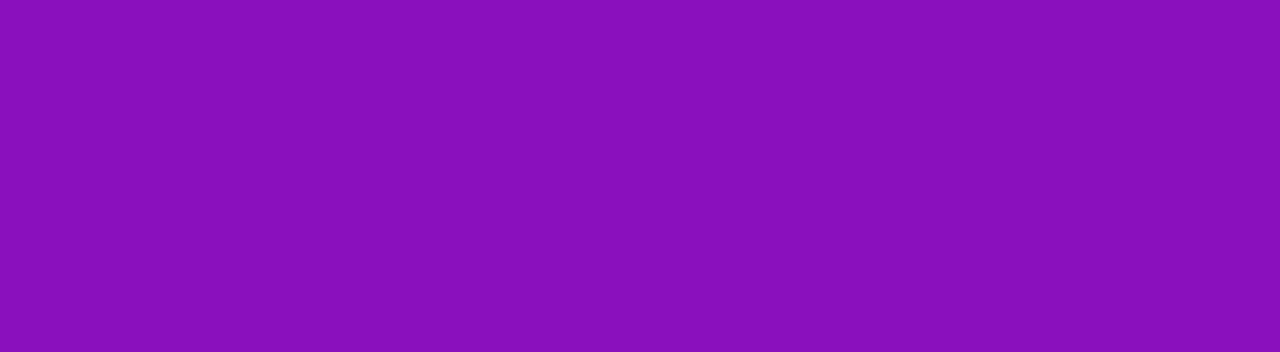
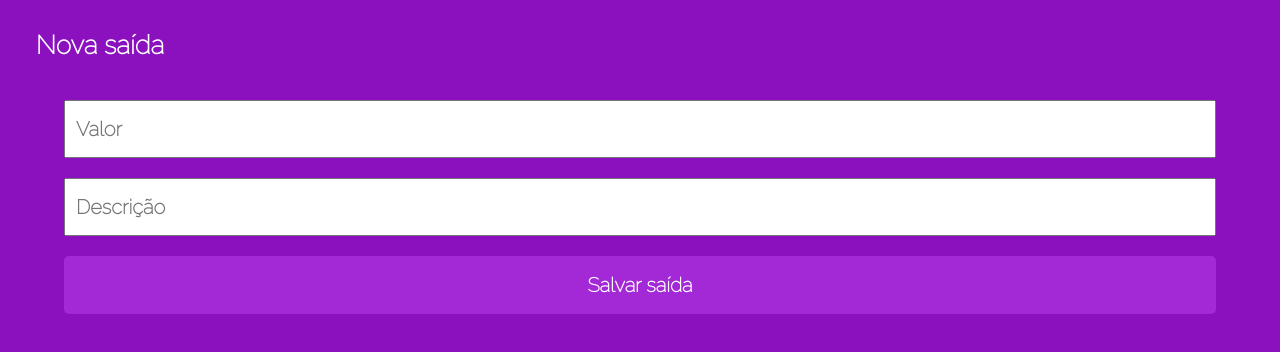
Before and after one commit to felipereismonteiro/myWallet-front, a React (Create React App) app: page /newExit in a window 1280 px wide. Before the commit this address had no page. Shown: the top 352 px of the page. Built offline with nearby package versions, Linux system fonts and the light colour scheme; a web font is replaced by a local one.

Commit message:
feat: newExit getExits

```diff
--- a/src/App.js
+++ b/src/App.js
@@ -1,18 +1,44 @@
-import { useState } from "react";
+import axios from "axios";
+import { useEffect, useState } from "react";
 import { BrowserRouter, Routes, Route } from "react-router-dom";
 import { Contexto } from "./Context/Context";
 import { GlobalStyle } from "./mainComponents/reset";
 import NewEntry from "./newEntryPage/newEntry";
+import NewExit from "./newExitPage/newExit";
 import SignUp from "./signUpPage/signUpPage";
 import SignIn from "./singnInPage/signIn";
 import Wallet from "./walletPage/wallet";
 
+
 function App() {
   const [token, setToken] = useState();
-  const [data, setData] = useState([]);
+  const [dataEntry, setDataEntry] = useState([]);
+  const [dataExit, setDataExit] = useState([]);
+
+  useEffect(() =>{
+    setInterval(async () => {
+      try {
+        if (token === undefined) {
+          return false;
+        }
+        await axios.put(
+          "http://localhost:5000/update",
+          { lastStatus: Date.now() },
+          {
+            headers: {
+              Authorization: `Bearer ${token}`,
+            },
+          }
+        );
+        console.log("updated!!!");
+      } catch (err) {
+        console.log(err);
+      }
+    }, 5000);
+  },[token])
 
   return (
-    <Contexto.Provider value={[token, setToken, data, setData]}>
+    <Contexto.Provider value={[token, setToken, dataEntry, setDataEntry, dataExit, setDataExit]}>
     <BrowserRouter>
       <GlobalStyle />
       <Routes>
@@ -20,6 +46,7 @@ function App() {
         <Route path="/sign-up" element={<SignUp />} />
         <Route path="/myWallet" element={<Wallet/>}/>
         <Route path="/newEntry" element={<NewEntry />}/>
+        <Route path="/newExit" element={<NewExit />}/>
       </Routes>
     </BrowserRouter>
     </Contexto.Provider>
--- a/src/newEntryPage/newEntry.js
+++ b/src/newEntryPage/newEntry.js
@@ -4,10 +4,8 @@ import { useNavigate } from "react-router-dom";
 import styled from "styled-components";
 import { Contexto } from "../Context/Context";
 
-export default function SignUp() {
+export default function NewEntry() {
   const [token, setToken, data, setData] = useContext(Contexto);
-  console.log()
-  console.log(token)
 
   const navigate = useNavigate();
 
@@ -27,7 +25,7 @@ export default function SignUp() {
     }
 
     try {
-      await axios.post("http://localhost:5000/entry", newEntry, config);
+      await axios.post("http://localhost:5000/exit", newEntry, config);
       navigate("/myWallet");
     } catch (err) {
       alert(err.response.data);
--- a/src/newExitPage/newExit.js
+++ b/src/newExitPage/newExit.js
@@ -1,5 +1,106 @@
-export default function newExit() {
-    return (
-        <></>
-    )
+import axios from "axios";
+import { useContext } from "react";
+import { useNavigate } from "react-router-dom";
+import styled from "styled-components";
+import { Contexto } from "../Context/Context";
+
+export default function NewExit() {
+  const [token, setToken, data, setData] = useContext(Contexto);
+  const navigate = useNavigate();
+
+  async function newEntry(f) {
+    f.preventDefault();
+
+    const config = {
+      headers: {
+        "Authorization": `Bearer ${token}`
+      }
+    }
+
+    const newEntry = {
+      name: data[0][0],
+      value: f.target.valor.value,
+      description: f.target.desc.value,
+    }
+
+    try {
+      await axios.post("http://localhost:5000/exit", newEntry, config);
+      navigate("/myWallet");
+    } catch (err) {
+      alert(err.response.data);
+    }
+  }
+
+  return (
+    <Container>
+      <LogoName>Nova saída</LogoName>
+      <Form onSubmit={newEntry}>
+        <Input name="valor" type="number" placeholder="Valor"></Input>
+        <Input name="desc" type="text" placeholder="Descrição"></Input>
+        <InputSubmit type="submit" value="Salvar saída"></InputSubmit>
+      </Form>
+    </Container>
+  );
 }
+
+const Container = styled.div`
+  box-sizing: border-box;
+`;
+
+const Form = styled.form`
+  display: flex;
+  flex-direction: column;
+  align-items: center;
+`;
+
+const Input = styled.input`
+  width: 90%;
+  height: 58px;
+  margin: 10px 0;
+
+  font-family: "Raleway";
+  font-weight: bold;
+  font-size: 20px;
+  color: #ffffff;
+  line-height: 23px;
+
+  box-sizing: border-box;
+  padding: 10px;
+
+  color: #000000;
+`;
+
+const InputSubmit = styled.input`
+  background: #a328d6;
+  border-radius: 5px;
+  width: 90%;
+  height: 58px;
+  margin: 10px 0;
+
+  font-family: "Raleway";
+  font-style: normal;
+  font-weight: 700;
+  font-size: 20px;
+  line-height: 23px;
+
+  color: #ffffff;
+  border: none;
+  margin-bottom: 20px;
+`;
+
+const LogoName = styled.h2`
+  margin: 20px;
+  display: flex;
+  justify-content: center;
+  align-items: center;
+  width: 160px;
+  height: 50px;
+
+  font-family: "Raleway";
+  font-style: normal;
+  font-weight: 700;
+  font-size: 26px;
+  line-height: 31px;
+
+  color: #ffffff;
+`;
--- a/src/singnInPage/signIn.js
+++ b/src/singnInPage/signIn.js
@@ -25,26 +25,6 @@ export default function SignIn() {
       alert(err.response.data);
     }
   }
-
-  setInterval(async () => {
-    try {
-      if (token === undefined) {
-        return false;
-      }
-      await axios.put(
-        "http://localhost:5000/update",
-        { lastStatus: Date.now() },
-        {
-          headers: {
-            Authorization: `Bearer ${token}`,
-          },
-        }
-      );
-      console.log("updated!!!");
-    } catch (err) {
-      console.log(err);
-    }
-  }, 5000);
 
   return (
     <Container>
--- a/src/walletPage/wallet.js
+++ b/src/walletPage/wallet.js
@@ -7,27 +7,30 @@ import Buttons from "./buttons";
 import Entradas from "./dados";
 
 export default function Wallet() {
-  const [token, setToken, data, setData] = useContext(Contexto);
+  const [token, setToken, dataEntry, setDataEntry, dataExit, setDataExit] =
+    useContext(Contexto);
 
-  if(token !== undefined ){
-    getEntry()
+  if (token !== undefined) {
+    getEntry();
   }
 
   async function getEntry() {
     try {
       const config = {
         headers: {
-          "Authorization": `Bearer ${token}`
-        }
-      }
+          Authorization: `Bearer ${token}`,
+        },
+      };
 
-      if(token === undefined) {
+      if (token === undefined) {
         return false;
       }
 
-      const promisse = await axios.get("http://localhost:5000/entry", config)
-      setData(promisse.data);
-    } catch(err) {
+      const entries = await axios.get("http://localhost:5000/entry", config);
+      const exit = await axios.get("http://localhost:5000/exit", config);
+      setDataEntry(entries.data);
+      setDataExit(exit.data);
+    } catch (err) {
       console.log(err.response.data);
     }
   }
@@ -36,12 +39,22 @@ export default function Wallet() {
     <>
       <Header />
       <Dados>
-        {data.map(d => <Entradas
-          Date={d.date.slice(0,5)}
-          Texto={d.description}
-          type={d.typeof}
-          value={d.value}
-        />)}
+        {dataExit.map((d) => (
+          <Entradas
+            Date={d.date.slice(0, 5)}
+            Texto={d.description}
+            type={d.typeof}
+            value={d.value}
+          />
+        ))}
+        {dataEntry.map((d) => (
+          <Entradas
+            Date={d.date.slice(0, 5)}
+            Texto={d.description}
+            type={d.typeof}
+            value={d.value}
+          />
+        ))}
       </Dados>
       <Container>
         <Buttons />
@@ -58,7 +71,7 @@ const Container = styled.div`
 `;
 
 const Dados = styled.div`
-overflow-y: scroll;
+  overflow-y: scroll;
   width: 90%;
   height: 446px;
   background-color: #ffffff;
```
